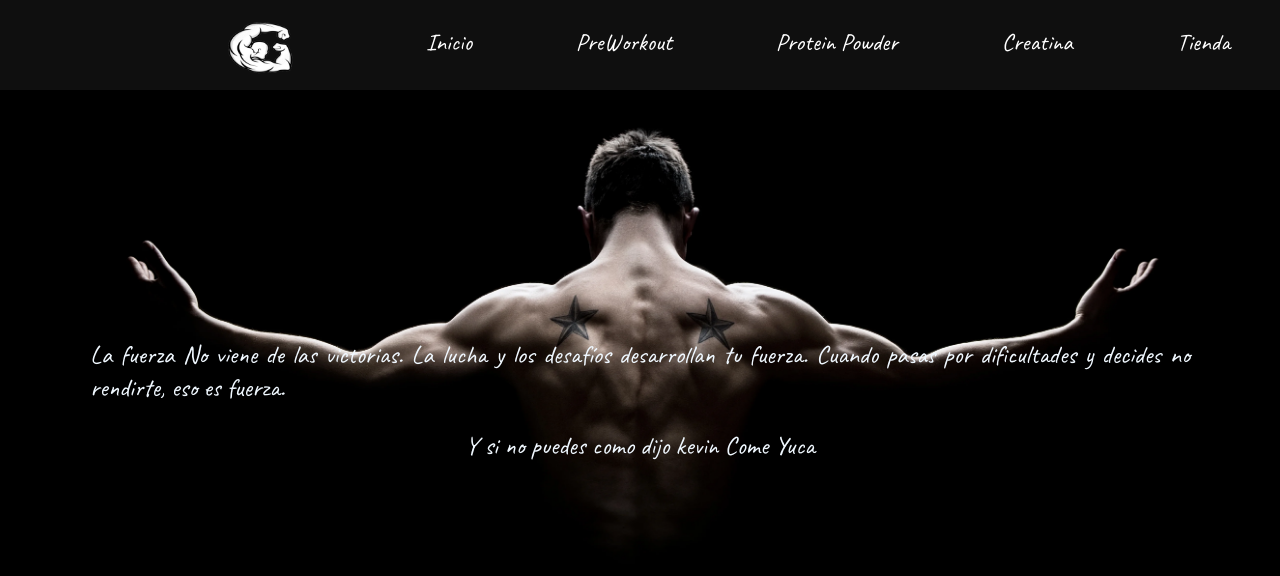
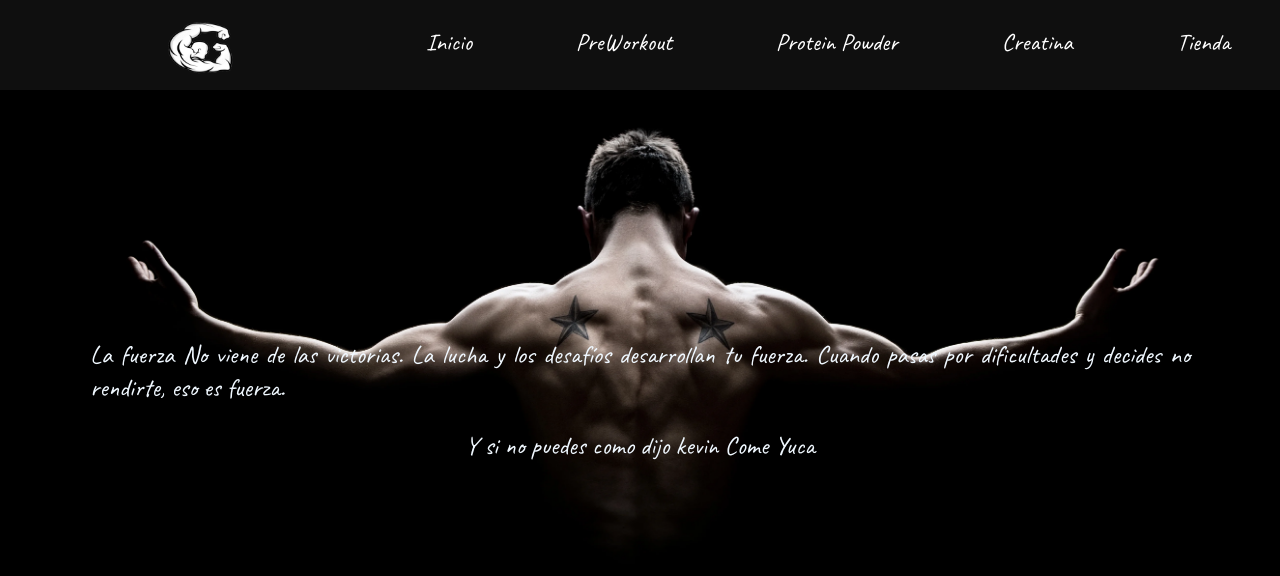
Before and after one commit to LeomarEs19/Proyectos, a plain HTML site: page menuadaptable.html in a window 1280 px wide. Drawn offline with Linux system fonts and the light colour scheme.

Commit message:
cambios5

```diff
--- a/css/menuadapta.css
+++ b/css/menuadapta.css
@@ -110,7 +110,7 @@ p{
 
 img {
     position: absolute;
-    left: 180px;
+    left: 120px;
     top: 0;
     padding-bottom: 55px;
 }
```
